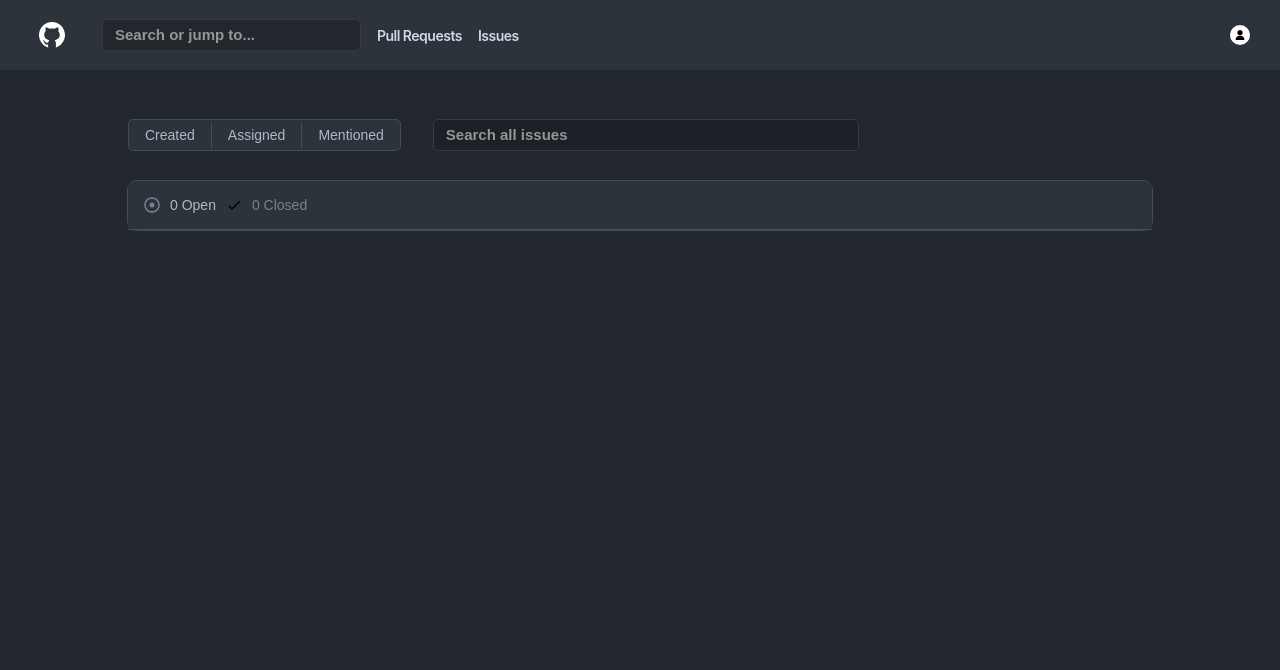
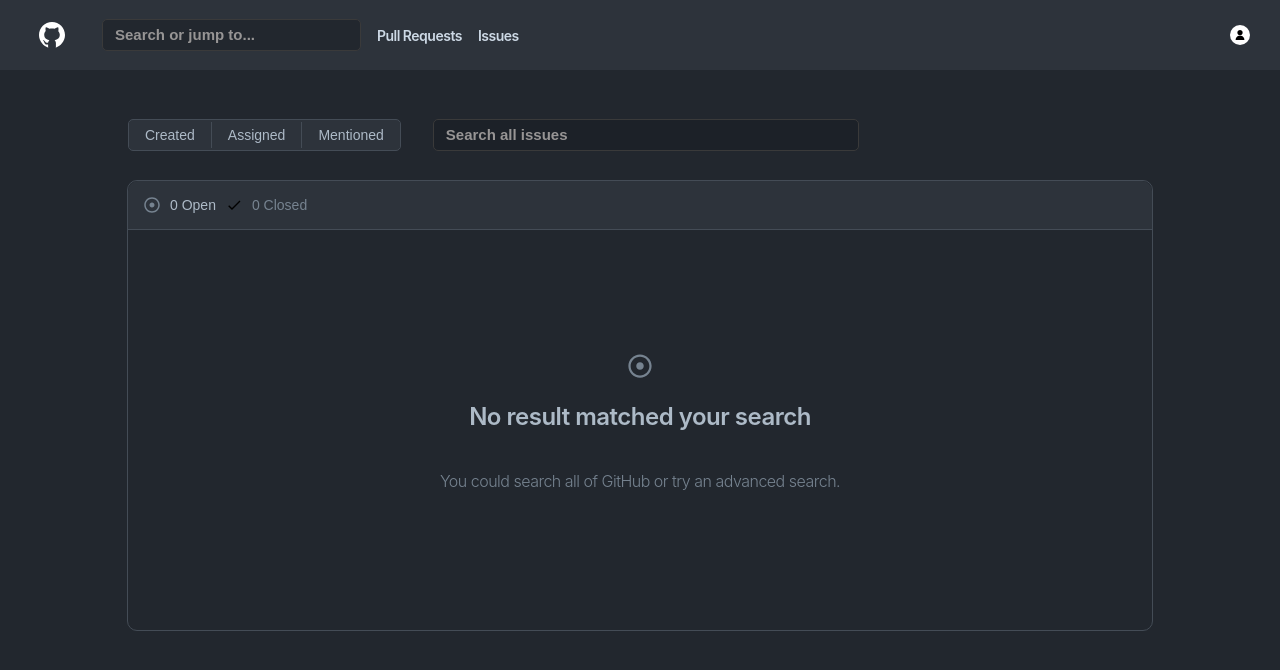
Before and after one commit to nikolinagasic/test, a Django app: page /issues/ in a window 1280 px wide. Shown: the top 670 px of the page. Run offline with Django 4.2, Linux system fonts and the light colour scheme; tables that the repository leaves empty hold one stand-in row (values such as "Sample post").

Commit message:
Add empty state

```diff
--- a/githubapp/static/css/issues.css
+++ b/githubapp/static/css/issues.css
@@ -238,3 +238,22 @@
 .active {
   color: #adbac7;
 }
+
+.empty-search-container {
+  display: flex;
+  justify-content: center;
+  flex-direction: column;
+  text-align: center;
+  min-height: 400px;
+}
+
+.empty-search-title {
+  font-size: 24;
+  font-weight: 600;
+  color: #adbac7;
+}
+
+.empty-search-paragraph {
+  font-size: 16px;
+  color: #768390;
+}
--- a/githubapp/templates/issues.html
+++ b/githubapp/templates/issues.html
@@ -61,9 +61,21 @@
       </div>
       <div class="issues-right-header"></div>
     </div>
-    <div id="opened-issues">
-      {% for issue in opened_issues %}
-      <div class="issue opened-issue">
+    <div id="opened-issues" style="min-height: 400px">
+      {% if opened_issues_num == 0 %}
+      <div class="empty-search-container">
+        <img
+          src="{% static 'icons/opened-black.svg' %}"
+          style="color: #768390"
+          height="24"
+        />
+        <p class="empty-search-title">No result matched your search</p>
+        <p class="empty-search-paragraph">
+          You could search all of GitHub or try an advanced search.
+        </p>
+      </div>
+      {% endif %} {% for issue in opened_issues %}
+      <div class="issue">
         <div class="issue-heading-container">
           <img src="{% static 'icons/opened-green.svg' %}" height="16" />
           <a href="#" class="issue-heading">{{ issue.repository.title }}</a>
@@ -84,8 +96,20 @@
       </div>
       {% endfor %}
     </div>
-    <div id="closed-issues" style="display: none">
-      {% for issue in closed_issues %}
+    <div id="closed-issues" style="display: none; min-height: 400px">
+      {% if closed_issues_num == 0 %}
+      <div class="empty-search-container">
+        <img
+          src="{% static 'icons/opened-black.svg' %}"
+          style="color: #768390"
+          height="24"
+        />
+        <p class="empty-search-title">No result matched your search</p>
+        <p class="empty-search-paragraph">
+          You could search all of GitHub or try an advanced search.
+        </p>
+      </div>
+      {% endif %} {% for issue in closed_issues %}
       <div class="issue">
         <div class="issue-heading-container">
           <img src="{% static 'icons/opened-green.svg' %}" height="16" />
```
